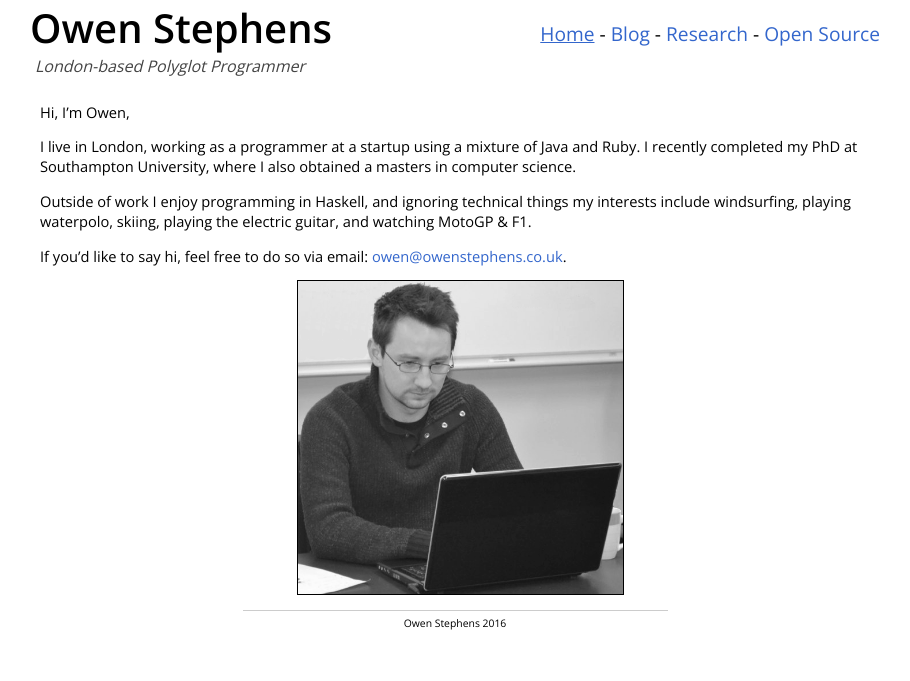
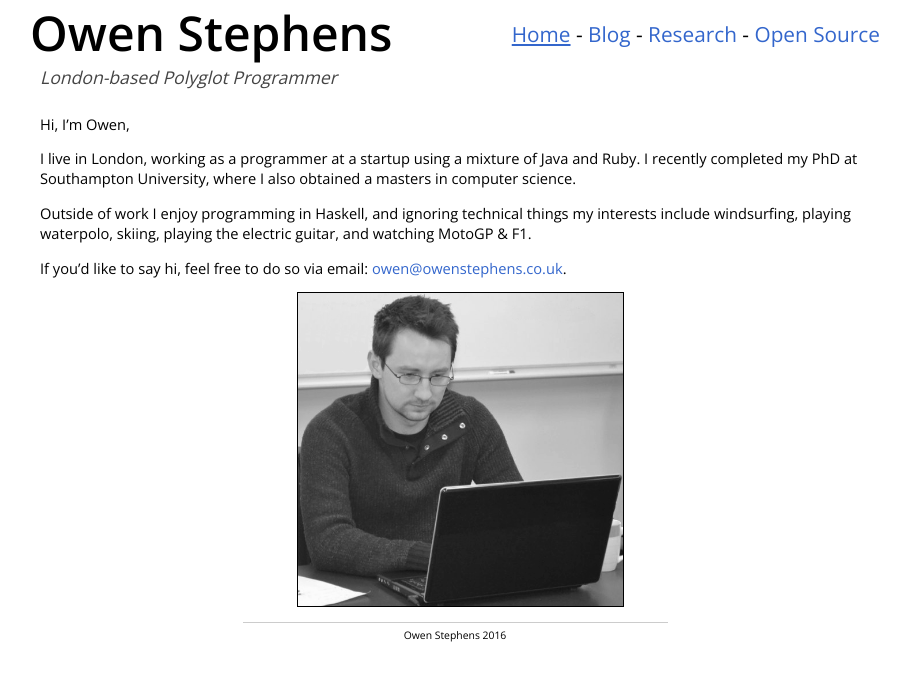
Before and after one commit to owst/owst.github.io, a Jekyll site: the page built from index.md, in a window 1280 px wide. Shown: the top 681 px of the page, without its empty margins (185-1095 px from the left). Built offline with Jekyll 4.4.1, drawn with Linux system fonts in a browser that asks for light colours; some web fonts are replaced; Markdown is read by kramdown in place of the engine named in the settings.

Commit message:
Tweak header styles

```diff
--- a/assets/css/style.css
+++ b/assets/css/style.css
@@ -44,7 +44,6 @@ a:active {
 
 nav {
     display: inline;
-    font-size: 1rem;
 }
 
 footer {
@@ -74,13 +73,13 @@ header {
 #name {
     float: left;
     font-weight: 600;
-    font-size: 2.5rem;
+    font-size: 3rem;
 }
 
 #tagline {
-    padding-left: 5px;
+    padding-left: 10px;
     font-style: italic;
-    font-size: 1rem;
+    font-size: 1.1rem;
     color: #444;
 }
 
@@ -116,7 +115,7 @@ ul#nav {
     margin: 0;
     padding: 0;
     display: inline-block;
-    font-size: 1.2rem;
+    font-size: 1.3rem;
 }
 
 ul#nav li {
```
